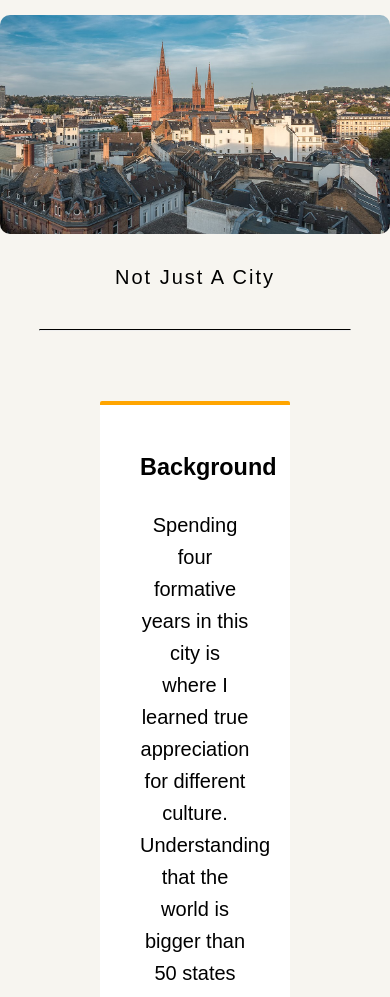
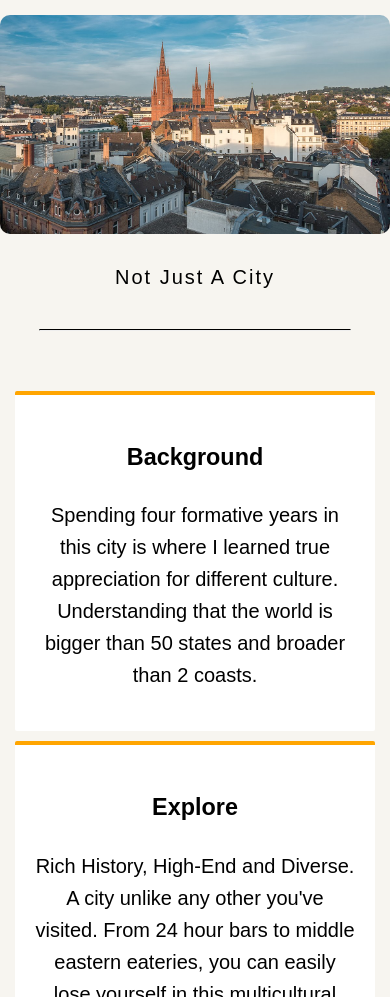
Before and after one commit to Ermis-codes/wiesbaden-LP, a plain HTML site: page index.html in a window 390 px wide. Shown: the part 103-1100 px from the top of the page. Drawn offline with Linux system fonts and the light colour scheme.

Commit message:
mobile update v2

```diff
--- a/css/wiesbaden.css
+++ b/css/wiesbaden.css
@@ -19,7 +19,7 @@ body {
 img {
   max-width: 100%;
   border-radius: 10px;
-  display: block;
+  display: flex;
   margin: auto;
 }
 
@@ -50,26 +50,24 @@ hr.solid {
   font-weight: lighter;
 }
 
-.flex{
-margin: auto;
+.flex {
+  margin: 45px auto;
+  padding: 10px;
+  display: flex;
+  flex-wrap: wrap;
+  flex-direction: row;
+  justify-content: center;
 }
 
-.sec1 {
-  margin: 70px 100px 100px 100px;
+.col {
+  margin: 70px 90px;
   padding: 20px 40px 40px;
   text-align: center;
   background: #fff;
   border-top: 4px solid orange;
   border-radius: 2px;
-}
-
-.sec2 {
-  margin: 70px 100px 100px 100px;
-  padding: 20px 40px 40px;
-  text-align: center;
-  background: #fff;
-  border-top: 4px solid orange;
-  border-radius: 2px;
+  flex-grow: 1;
+  flex-basis: 200px;
 }
 
 footer {
@@ -82,6 +80,7 @@ footer .copyright {
   top: -8px;
   margin-right: 20px;
   font-size: .75em;
+  position: sticky;
 }
 
 footer ul {
@@ -94,30 +93,12 @@ footer ul li {
   display: inline-block;
 }
 
-@media screen and (min-width: 769px) {
 
-  .flex {
-      display: flex;
-  }
-
-  .col {
-    flex: 1 50%;
-
-  }
-
-
-  }
-
-  @@media screen and (max-width: 1025px) {
-
-    .sec1 {
-      flex-direction: column;
-      align-items: center;
-      flex: 1;
-    }
+@media screen and (min-width: 320px) and (max-width: 868px) {
 
     .col {
-      flex-basis: 0;
+      margin: 5px;
+      padding: 20px;
     }
 
   }
--- a/index.html
+++ b/index.html
@@ -2,6 +2,7 @@
 <html lang="en" dir="ltr">
   <head>
     <meta charset="utf-8">
+    <meta name="viewport" content="width=device-width, initial-scale=1">
     <link rel="stylesheet" href="css/wiesbaden.css">
     <title>wiesbaden</title>
   </head>
@@ -16,7 +17,8 @@
       </div>
     </header>
 
-    <main class="flex">
+    <main>
+      <div class="flex">
         <div class="sec1 col">
           <h3>Background</h3>
           <p>Spending four formative years in this city is where I learned true appreciation for different culture. Understanding that the world is bigger than 50 states and broader than 2 coasts.</p>
@@ -31,6 +33,7 @@
         <section class="content">
 
         </section>
+      </div>
     </main>
     <footer>
       <!-- <ul>
```
Lines whose indentation alone changed are shown as unchanged.
